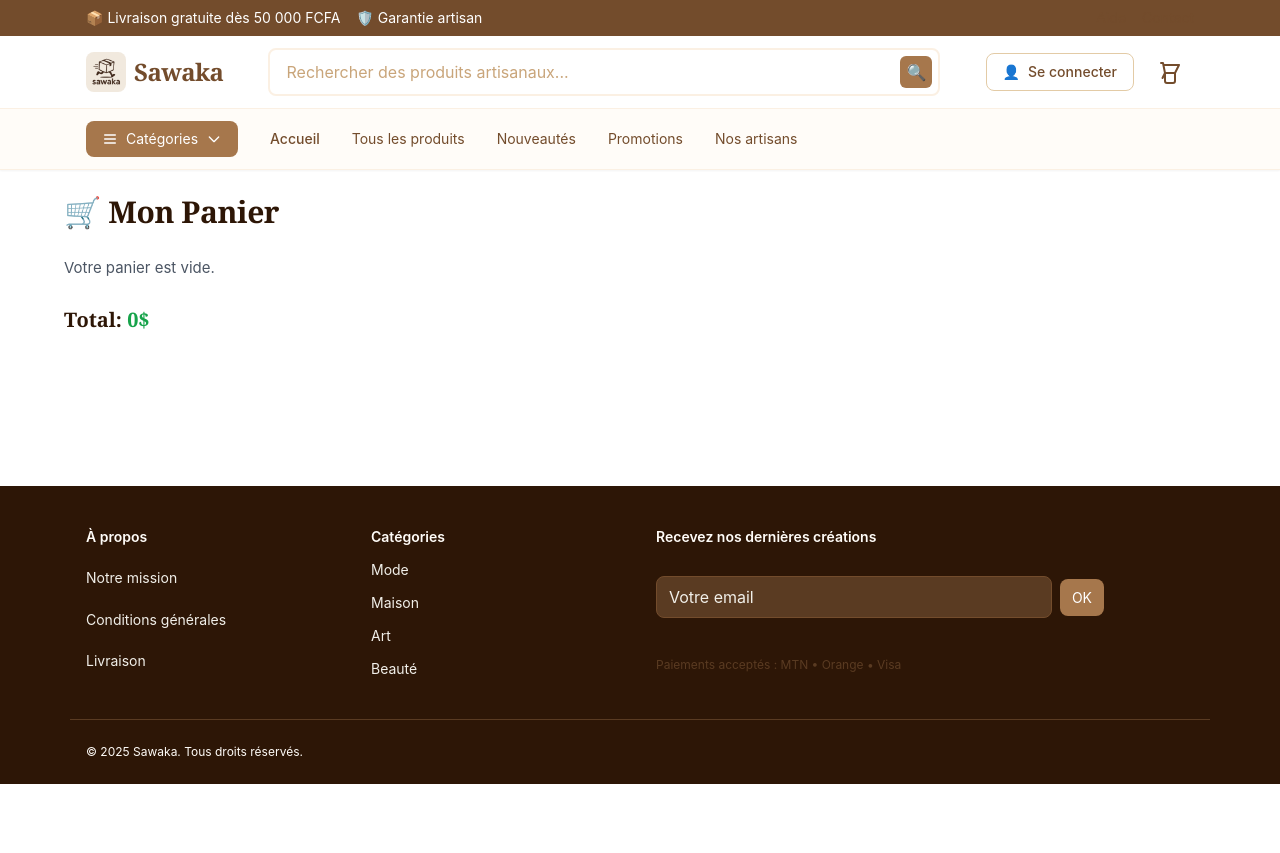
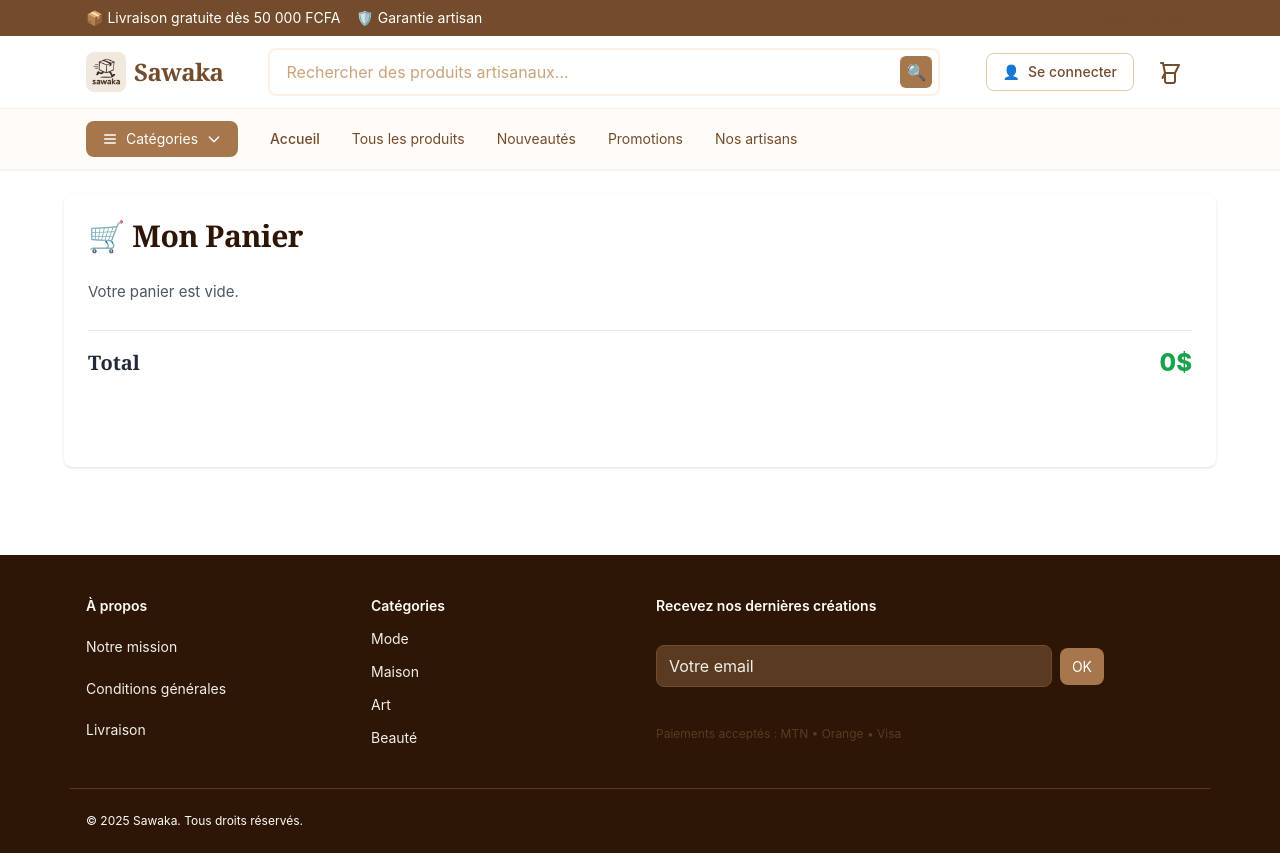
Before and after one commit to Bond52/ecommerce-web-avec-tailwind, a Next.js app: page /panier in a window 1280 px wide. Before the commit the page ends 800 px from the top, so only its background shows below. Built offline with nearby package versions, Linux system fonts and the light colour scheme.

Commit message:
Maj panier css v3

```diff
--- a/app/panier/page.tsx
+++ b/app/panier/page.tsx
@@ -63,41 +63,64 @@ export default function PanierPage() {
 
   return (
     <div className="container mx-auto p-6">
-      <h1 className="text-3xl font-bold text-brown-800 mb-6">🛒 Mon Panier</h1>
+      <div className="bg-white shadow rounded-lg p-6">
+        <h1 className="text-3xl font-bold text-brown-800 mb-6 flex items-center gap-2">
+          🛒 Mon Panier
+        </h1>
 
-      {cart.length === 0 && (
+        {cart.length === 0 ? (
           <p className="text-gray-600">Votre panier est vide.</p>
-      )}
-
-      <ul className="space-y-2">
+        ) : (
+          <ul className="divide-y divide-gray-200">
             {cart.map(item => (
               <li
                 key={item._id}
-            className="flex justify-between border-b py-2 text-gray-700"
+                className="flex items-center justify-between py-3"
               >
-            <span>{item.title}</span>
-            <span>
-              {item.price}$ x {item.quantity}
-            </span>
+                {/* Bloc gauche : image + infos */}
+                <div className="flex items-center gap-4">
+                  {item.images && item.images.length > 0 && (
+                    <img
+                      src={item.images[0]}
+                      alt={item.title}
+                      className="w-16 h-16 object-cover rounded"
+                    />
+                  )}
+                  <div>
+                    <p className="font-medium text-gray-800">{item.title}</p>
+                    <p className="text-sm text-gray-500">
+                      {item.price}$ × {item.quantity}
+                    </p>
+                  </div>
+                </div>
+
+                {/* Bloc droit : prix total */}
+                <p className="font-semibold text-gray-900">
+                  {item.price * item.quantity}$
+                </p>
               </li>
             ))}
           </ul>
+        )}
 
-      <h2 className="text-xl font-semibold mt-6">
-        Total: <span className="text-green-600">{total}$</span>
-      </h2>
+        {/* Total + bouton passer commande */}
+        <div className="flex justify-between items-center mt-6 border-t pt-4">
+          <h2 className="text-xl font-bold text-gray-800">Total</h2>
+          <span className="text-2xl font-extrabold text-green-600">{total}$</span>
+        </div>
 
         <button
           onClick={passerCommande}
           disabled={cart.length === 0}
-        className="mt-6 bg-brown-700 text-white px-6 py-2 rounded disabled:opacity-50 hover:bg-brown-800"
+          className="mt-6 bg-brown-700 text-white px-6 py-2 rounded hover:bg-brown-800 disabled:opacity-50"
         >
           Passer commande
         </button>
 
         {message && (
-        <p className="mt-4 font-medium text-gray-700">{message}</p>
+          <p className="mt-4 font-medium text-gray-700 text-center">{message}</p>
         )}
+      </div>
     </div>
   )
 }
```
Lines whose indentation alone changed are shown as unchanged.
